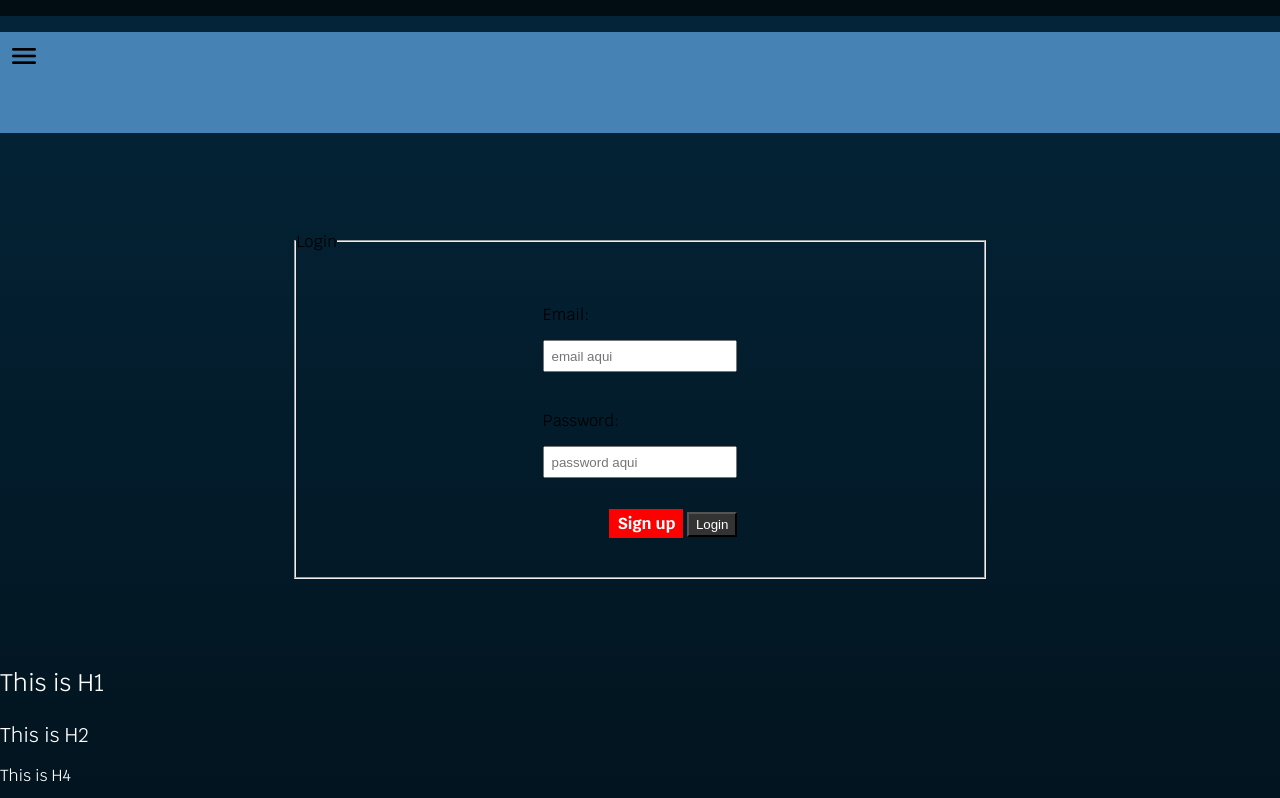
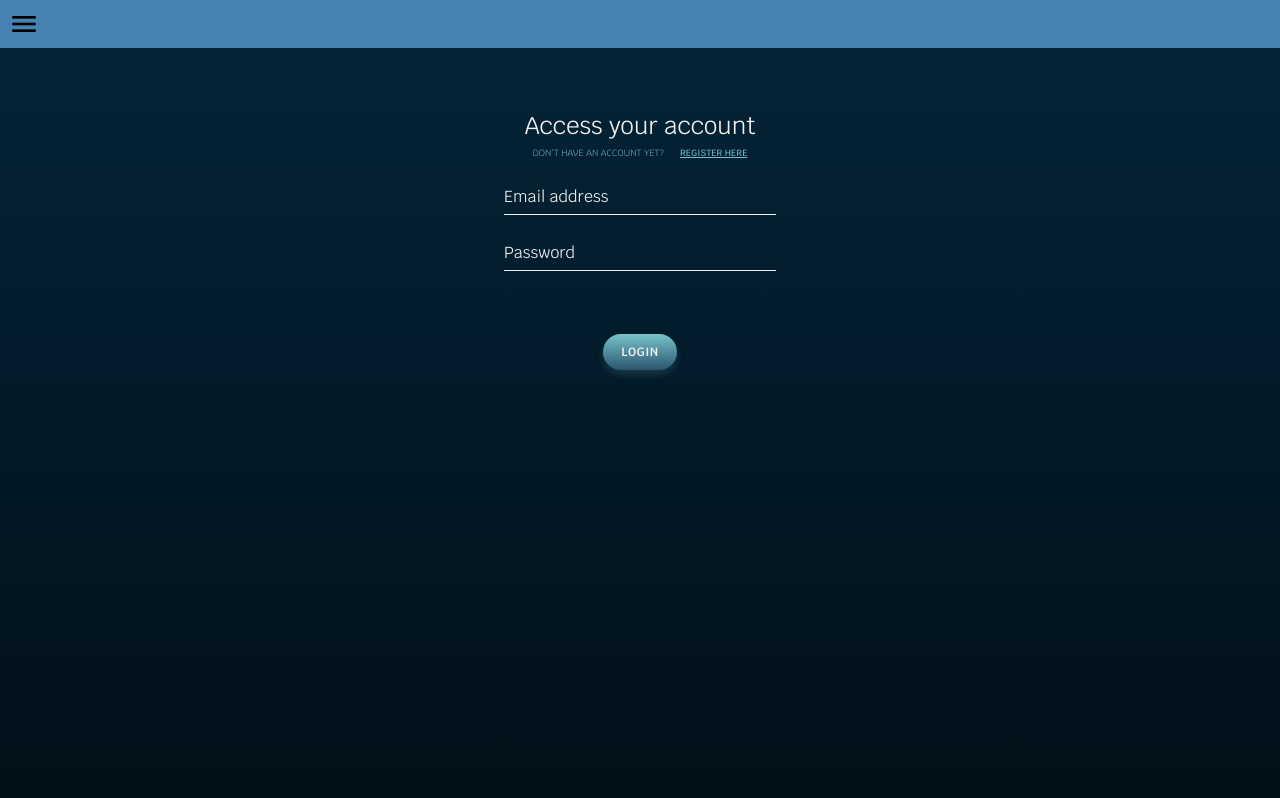
Before and after one commit to f-mantovani/project-3-client, a React (Create React App) app: page / in a window 1280 px wide. Shown: the top 798 px of the page. Built offline with nearby package versions, Linux system fonts and the light colour scheme.

Commit message:
basic styling login/signup

```diff
--- a/src/App.css
+++ b/src/App.css
@@ -3,7 +3,7 @@
 :root {
   font-family: 'Krub', sans-serif;
   background: linear-gradient(180deg, #042539 0%, #010c13 100%);
-  --font-color: #ffffff;
+  --font-color: #F1F1F1;
   --fw-300: 300;
   --fw-400: 400;
   --fw-600: 600;
@@ -14,13 +14,14 @@
   --fs-xtra-large:1rem;
   --fs-sub-title:1.25rem;
   --fs-main-title:1.5rem;
+  overflow: hidden;
 }
 
 *,
 *::after,
 *::before {
   box-sizing: border-box;
-  margin: 1em 0;
+  margin: 0;
   padding: 0;
 }
 
@@ -37,6 +38,14 @@ h5 {
 }
 
 h1 {
+  font-style: normal;
+  font-weight: var(--fw-400);
+  font-size: var(--fs-main-title);
+  line-height: 120%;
+  color: var(--font-color);
+}
+
+.main-title {
   font-style: normal;
   font-weight: var(--fw-400);
   font-size: var(--fs-main-title);
--- a/src/components/Login/Login.css
+++ b/src/components/Login/Login.css
@@ -1,37 +1,58 @@
 .login-container {
   margin: 0 auto;
-  width: 90%;
+  display: flex;
+  flex-direction: column;
+  align-items: center;
+  min-height: 100vh;
+  margin-top: 4rem;
+}
+
+fieldset {
   display: flex;
   flex-direction: column;
   justify-content: center;
   align-items: center;
-  min-height: 30rem;
+  justify-content: center;
+  border: none;
+  color: var(--font-color);
 }
 
-fieldset {
-  width: 60%;
-  display: flex;
-  justify-content: center;
+legend {
+  text-align: center;
 }
 
-.login-inputs{
+.signup-header {
+  display: flex;
+  justify-content: space-around;
+  flex: none;
+  flex-grow: 0;
+  margin: 0.5em 0;
+}
+
+.signup-header .overline {
+  color: #73bec5;
+}
+
+.login-inputs {
   display: flex;
   flex-direction: column;
+  margin-top: 1rem;
 }
 
-.input-field{
+.input-field {
   display: flex;
   flex-direction: column;
-  margin: .25em 0;
+  margin: 0.25em 0;
+  position: relative;
+  min-height: 3rem;
 }
 
 label {
-  margin-bottom: .125em;
-
+  position: absolute;
 }
 
+
 .login-btn-group {
-  align-self: flex-end;
-  margin-top: .5em;
-  margin-right: -.25rem;
+  margin-top: 2.5rem;
+  align-self: center;
 }
--- a/src/components/Login/LoginForm.js
+++ b/src/components/Login/LoginForm.js
@@ -6,41 +6,45 @@ import NavLinkPlato from '../../design.system/NavLinkPlato'
 import useFormInput from '../../utils/controllers/useFormInput'
 
 const LoginForm = () => {
-  const {
-    email,
-    password,
-    handleEmailInput,
-    handlePasswordInput,
-    loginUser
-  } = useFormInput()
+  const { email, password, handleEmailInput, handlePasswordInput, loginUser } =
+    useFormInput()
 
   return (
     <>
       <div className='login-container'>
         <fieldset>
-          <legend>Login</legend>
+        <div>
+          <legend className='main-title'>Access your account</legend>
+          <div className='signup-header'>
+            <p className='overline'>Don’T have an account YET?</p>
+            <NavLinkPlato to='/signup' signup="true">Register Here</NavLinkPlato>
+          </div>
+        </div>
           <div className='login-inputs'>
             <div className='input-field'>
-              <label htmlFor='email'>Email: </label>
+
               <InputPlato
                 id='email'
-                placeholder='email aqui'
+                name='email'
+                placeholder='example@email.com'
                 value={email}
                 onChange={(e) => handleEmailInput(e)}
               ></InputPlato>
+              <label htmlFor='email'>Email address </label>
             </div>
             <div className='input-field'>
-              <label htmlFor='password'>Password: </label>
+
               <InputPlato
                 id='password'
-                placeholder='password aqui'
+                name='password'
+                placeholder='*********'
                 value={password}
                 onChange={(e) => handlePasswordInput(e)}
               ></InputPlato>
+              <label htmlFor='password'>Password </label>
             </div>
             <div className='login-btn-group'>
-              <NavLinkPlato logout="true" to='/signup'>Sign up</NavLinkPlato>
-              <ButtonPlato onClick={loginUser}>Login</ButtonPlato>
+              <ButtonPlato login="true" onClick={loginUser}>Login</ButtonPlato>
             </div>
           </div>
         </fieldset>
--- a/src/design.system/ButtonPlato.js
+++ b/src/design.system/ButtonPlato.js
@@ -1,10 +1,30 @@
 import styled from 'styled-components'
 
-const ButtonPlato = styled.button`
-  padding: .25em .5em;
-  margin: 0.5rem .25rem;
-  background-color: #333;
-  color: white;
+const ButtonPlato = styled.div`
+  cursor: pointer;
+
+  ${(props) =>
+    props.login &&
+    `
+            font-style: normal;
+            font-weight: var(--fw-600);
+            font-size: var(--fs-medium);
+            line-height: var(--fs-medium);
+            color: var(--font-color);
+            letter-spacing: 0.04em;
+            text-transform: uppercase;
+            background:
+              linear-gradient(180deg, #77c4ca 0%, #2b546e 100%),
+              linear-gradient(180deg, #77cabb 0%, #1d4941 100%), #3c9a89;
+            box-shadow: 0px 5px 7px rgba(74, 134, 138, 0.25);
+            border-radius: 22px;
+            padding: 1em 1.5em;
+
+
+            :hover {
+              background: #5491A0;
+            }
+        `}
 `
 
 export default ButtonPlato
--- a/src/design.system/HeaderPlato.js
+++ b/src/design.system/HeaderPlato.js
@@ -3,8 +3,8 @@ import styled from "styled-components"
 const HeaderPlato = styled.div`
   background-color: steelblue;
   color: white;
-  padding: 2em 50%;
-  margin-bottom: 2rem;
+  min-height: 3rem;
+  padding: 0 50%;
 `
 
 export default HeaderPlato
--- a/src/design.system/InputPlato.js
+++ b/src/design.system/InputPlato.js
@@ -1,7 +1,38 @@
-import styled from "styled-components"
+import styled from 'styled-components'
 
 const InputPlato = styled.input`
+  width: 17rem;
+  background-color: transparent;
   padding: 0.5em;
+  border-top: none;
+  border-left: none;
+  border-right: none;
+  border-bottom: 1px solid #f1f1f1;
+
+  ::placeholder {
+    opacity: 0;
+  }
+
+  :focus::placeholder {
+    opacity: 1;
+    transition: 300ms ease-in;
+  }
+  :focus + label {
+    position: absolute;
+    top: -1rem;
+    left: 0.5em;
+    font-style: normal;
+    font-weight: var(--fw-400);
+    font-size: var(--fs-small);
+    line-height: var(--fs-large);
+    color: var(--font-color);
+    border: none;
+    transition: 300ms linear;
+  }
+
+  :focus {
+    outline: none;
+  }
 `
 
 export default InputPlato
--- a/src/design.system/NavLinkPlato.js
+++ b/src/design.system/NavLinkPlato.js
@@ -3,6 +3,9 @@ import { Link } from "react-router-dom"
 
 const NavLinkPlato = styled(Link)`
     /* default */
+    color: var(--font-color);
+    font-weight: 900;
+    text-decoration: none;
 
     ${props => props.logout && `
             background-color: red;
@@ -13,11 +16,17 @@ const NavLinkPlato = styled(Link)`
         `
     }
 
-    color: white;
-    font-weight: 900;
-
-    text-decoration: none;
-
+    ${props => props.signup && `
+           font-style: normal;
+           font-weight: 500;
+           font-size: var(--fs-xtra-small);
+           line-height: var(--fs-xtra-small);
+           letter-spacing: 0.015em;
+           text-decoration: underline;
+           text-transform: uppercase;
+           color: #73BEC5;
+        `
+    }
 `
 
 export default NavLinkPlato
--- a/src/pages/Login/Login.js
+++ b/src/pages/Login/Login.js
@@ -10,21 +10,7 @@ const Login = () => {
       <LogoHeader />
       <LoginForm />
       {/* Login social */}
-      <h1>This is H1</h1>
-      <h2>This is H2</h2>
-      <h4>This is H4</h4>
-      <p className='subtitle2'>This is subtitle 2</p>
-      <p className='subtitle2-done'>This is subtitle 2</p>
-      <p className="body">This is body</p>
-      <p className="body-done">This is body done</p>
-      <p className="label">This is label</p>
-      <p className="label-small">This is label small</p>
-      <p className="button-label">This is button-label</p>
-      <p className="overline">This is overline</p>
-      <p>space End</p>
-      <p>space End</p>
-      <p>space End</p>
-      <p>space End</p>
+
     </>
   )
 }
```
Also changed, not shown: src/components/Styling/Text.styling.js (added, +29 -0 lines).
